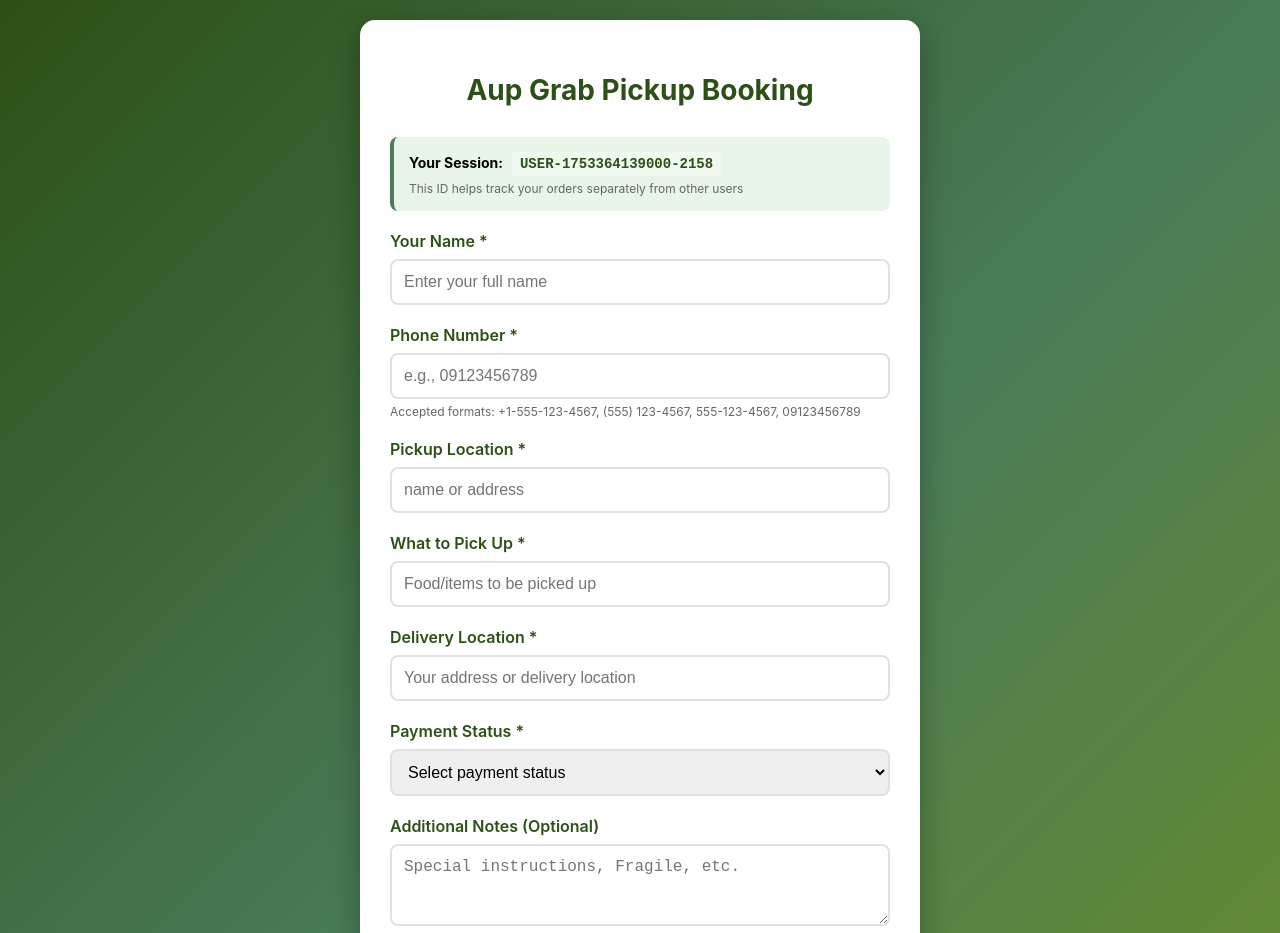
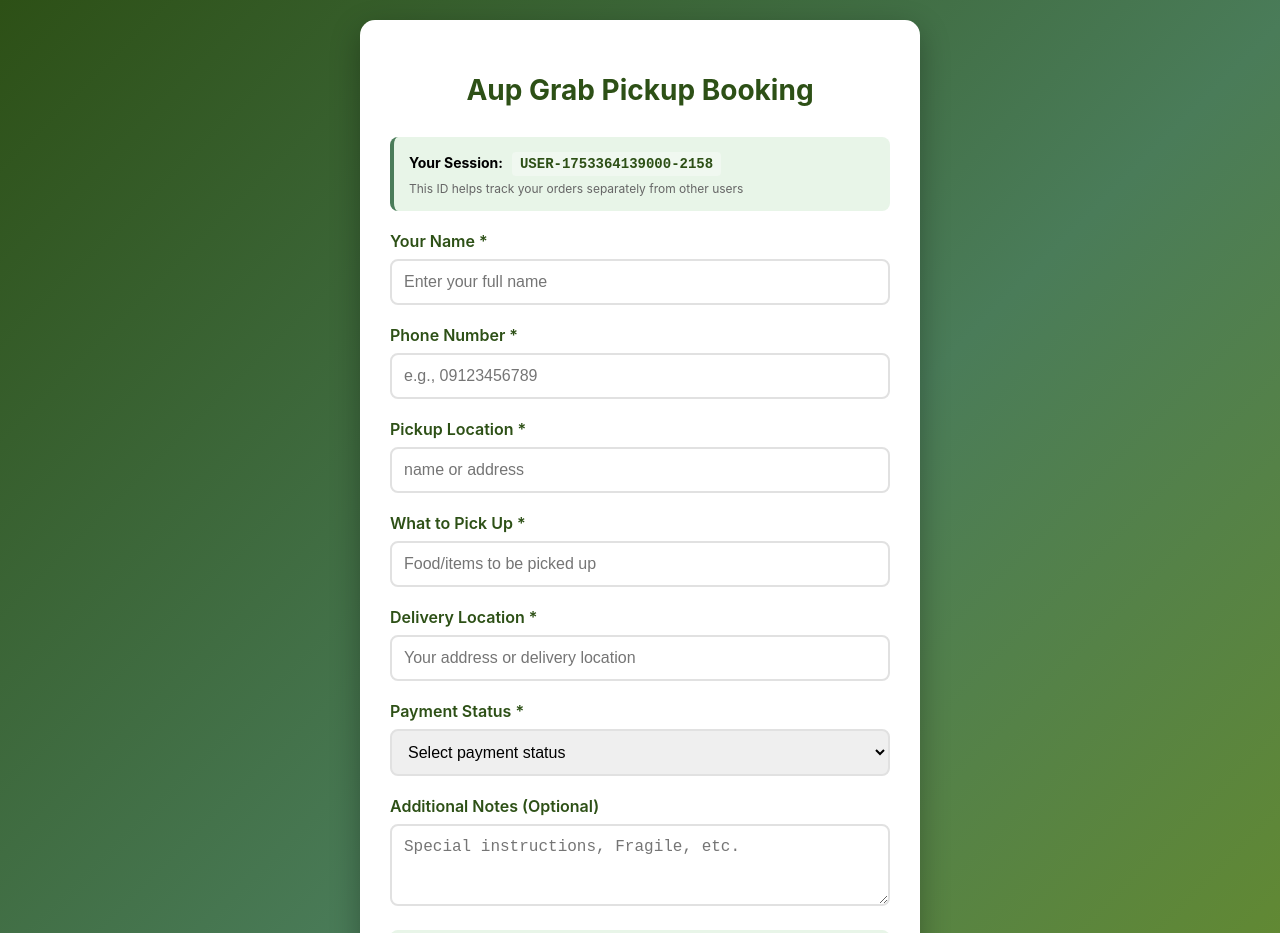
Before and after one commit to Rex20Ardi/Aup_Grab-Food, a plain HTML site: page index.html in a window 1280 px wide. Shown: the top 933 px of the page. Drawn offline with Linux system fonts and the light colour scheme; no server answers.

Commit message:
Update index.html

```diff
--- a/index.html
+++ b/index.html
@@ -381,7 +381,6 @@
         <label for="phone">Phone Number *</label>
         <input type="tel" id="phone" placeholder="e.g., 09123456789" required />
         <div class="phone-format-help">
-          Accepted formats: +1-555-123-4567, (555) 123-4567, 555-123-4567, 09123456789
         </div>
         <div class="error-message" id="phoneError">Please enter a valid phone number</div>
       </div>
```
